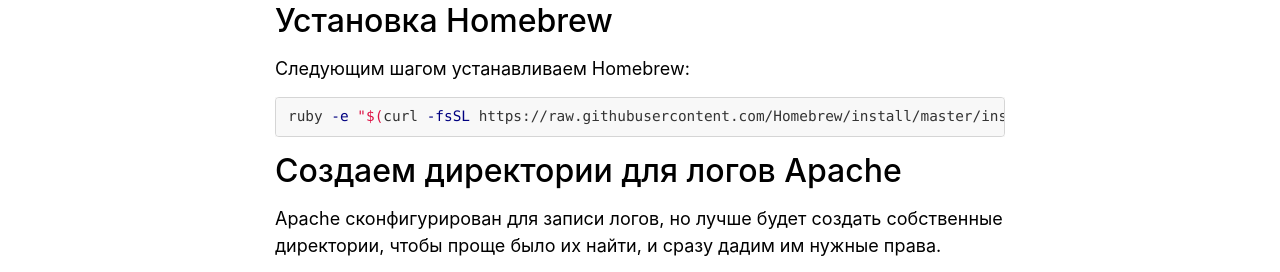
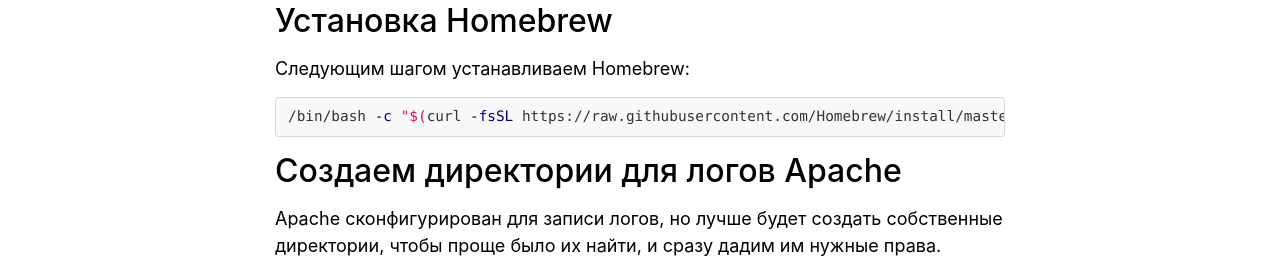
Before and after one commit to arzamaskov/arzamaskov.github.io, a Jekyll site: the page built from _posts/2020-11-17-install-apache-on-macos-catalina.md, in a window 1280 px wide. Shown: the part 490-762 px from the top of the page. Built offline with Jekyll 4.4.1, drawn with Linux system fonts in a browser that asks for light colours.

Commit message:
Modify new post "Install Apache on macOS Catalina"

````diff
--- a/Gemfile
+++ b/Gemfile
@@ -1,3 +1,5 @@
 source "https://rubygems.org"
 
 gem "jekyll"
+gem "jekyll-paginate"
+gem "jekyll-sitemap"
--- a/_posts/2020-11-17-install-apache-on-macos-catalina.md
+++ b/_posts/2020-11-17-install-apache-on-macos-catalina.md
@@ -22,7 +22,7 @@ xcode-select --install
 ## Установка Homebrew
 Следующим шагом устанавливаем Homebrew:
 ```sh
-ruby -e "$(curl -fsSL https://raw.githubusercontent.com/Homebrew/install/master/install)"
+/bin/bash -c "$(curl -fsSL https://raw.githubusercontent.com/Homebrew/install/master/install.sh)"
 ```
 
 ## Создаем директории для логов Apache
````
